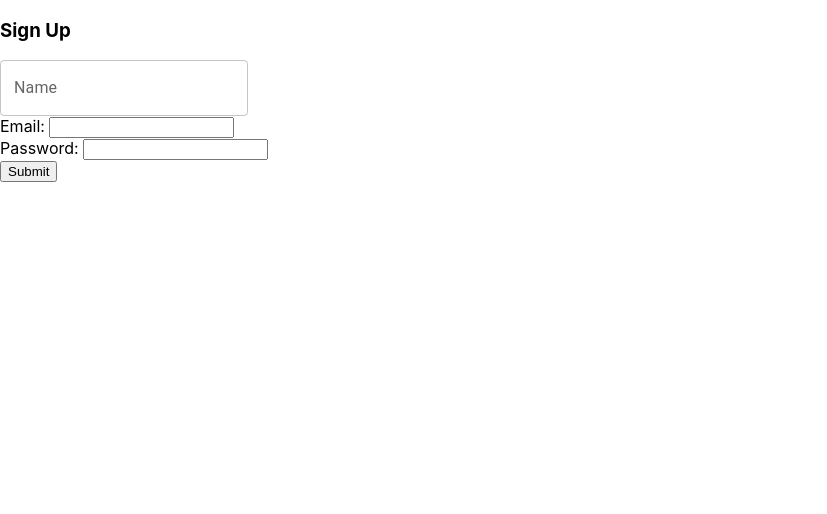
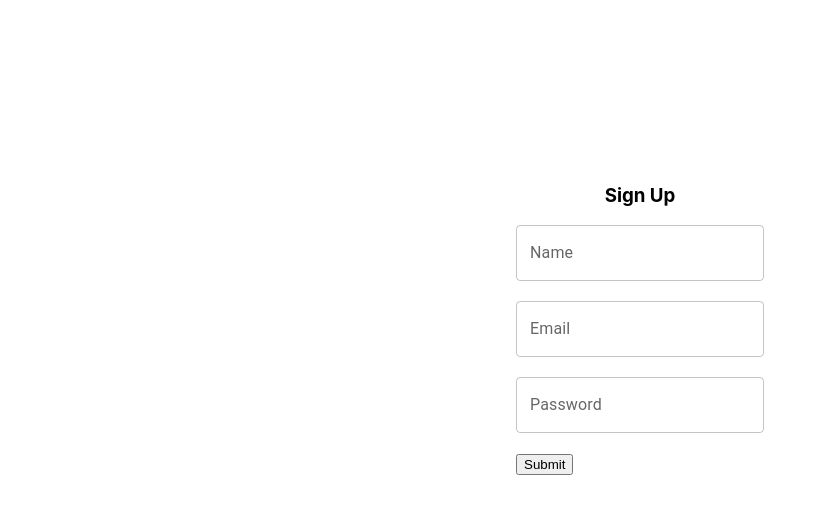
Before and after one commit to anngedeus/HackingTheUnknown, a React (Create React App) app in the folder theunknown/: page /signup in a window 1280 px wide. Shown: the top 514 px of the page, without its empty margins (0-827 px from the left). Built offline with nearby package versions, Linux system fonts and the light colour scheme.

Commit message:
Push to main

```diff
--- a/theunknown/src/components/login.js
+++ b/theunknown/src/components/login.js
@@ -46,10 +46,18 @@ export default function Login() {
   }
 
   return (
-    <div>
+    <div
+      style={{
+        display: "flex",
+        flexDirection: "column",
+        justifyContent: "center",
+        alignItems: "center",
+        height: "80vh",
+      }}
+    >
       <h3>Log In</h3>
       <form onSubmit={onSubmit}>
-        <div className="form-group">
+        <div className="form-group" style={{ marginBottom: "20px" }}>
           <TextField
             id="email"
             label="Email"
@@ -58,7 +66,7 @@ export default function Login() {
             onChange={(e) => updateForm({ email: e.target.value })}
           />
         </div>
-        <div className="form-group">
+        <div className="form-group" style={{ marginBottom: "20px" }}>
           <TextField
             label="Password"
             id="password"
--- a/theunknown/src/components/signup.js
+++ b/theunknown/src/components/signup.js
@@ -50,10 +50,18 @@ export default function SignUp() {
   }
 
   return (
-    <div>
+    <div
+      style={{
+        display: "flex",
+        flexDirection: "column",
+        justifyContent: "center",
+        alignItems: "center",
+        height: "80vh",
+      }}
+    >
       <h3>Sign Up</h3>
       <form onSubmit={onSubmit}>
-        <div classname="form-group">
+        <div classname="form-group" style={{ marginBottom: "20px" }}>
           <TextField
             label="Name"
             variant="outlined"
@@ -62,23 +70,22 @@ export default function SignUp() {
             onChange={(e) => updateForm({ name: e.target.value })}
           />
         </div>
-        <div classname="form-group">
-          <label htmlFor="email">Email: </label>
-          <input
-            type="text"
-            classname="form-control"
+        <div classname="form-group" style={{ marginBottom: "20px" }}>
+          <TextField
+            label="Email"
+            variant="outlined"
             id="email"
             value={form.email}
             onChange={(e) => updateForm({ email: e.target.value })}
           />
         </div>
-        <div classname="form-group">
-          <label htmlFor="password">Password: </label>
-          <input
-            type="text"
-            classname="form-control"
+        <div classname="form-group" style={{ marginBottom: "20px" }}>
+          <TextField
+            label="Password"
+            variant="outlined"
             id="password"
             value={form.password}
+            type="password"
             onChange={(e) => updateForm({ password: e.target.value })}
           />
         </div>
```
